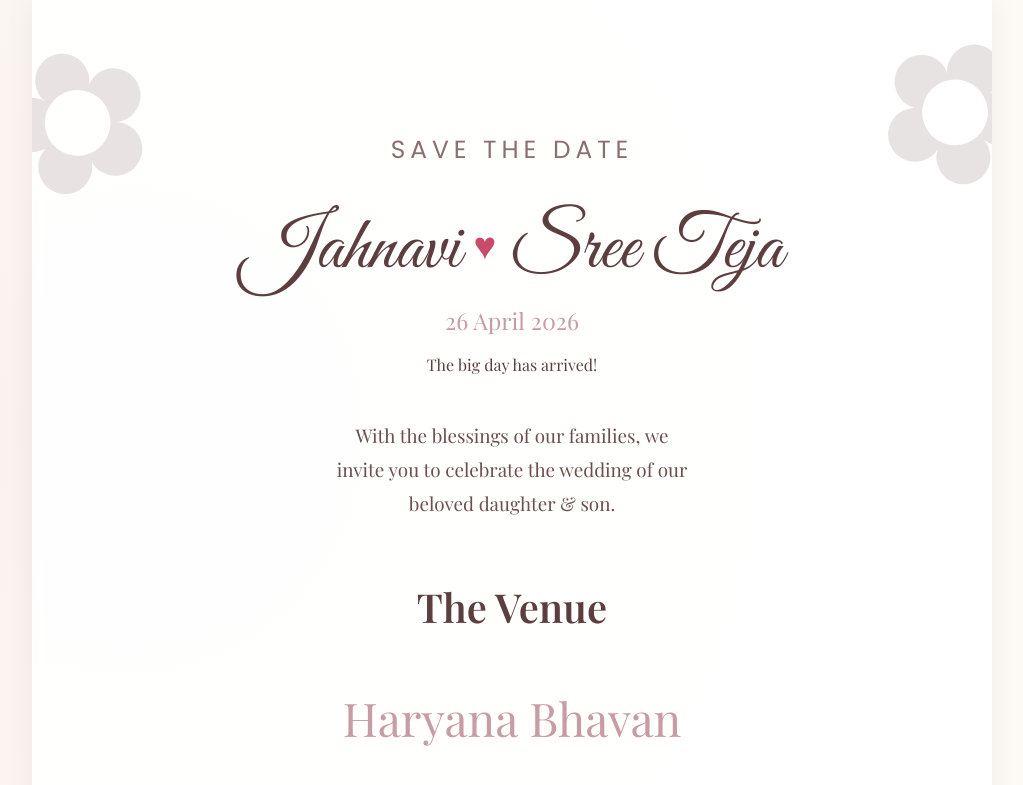
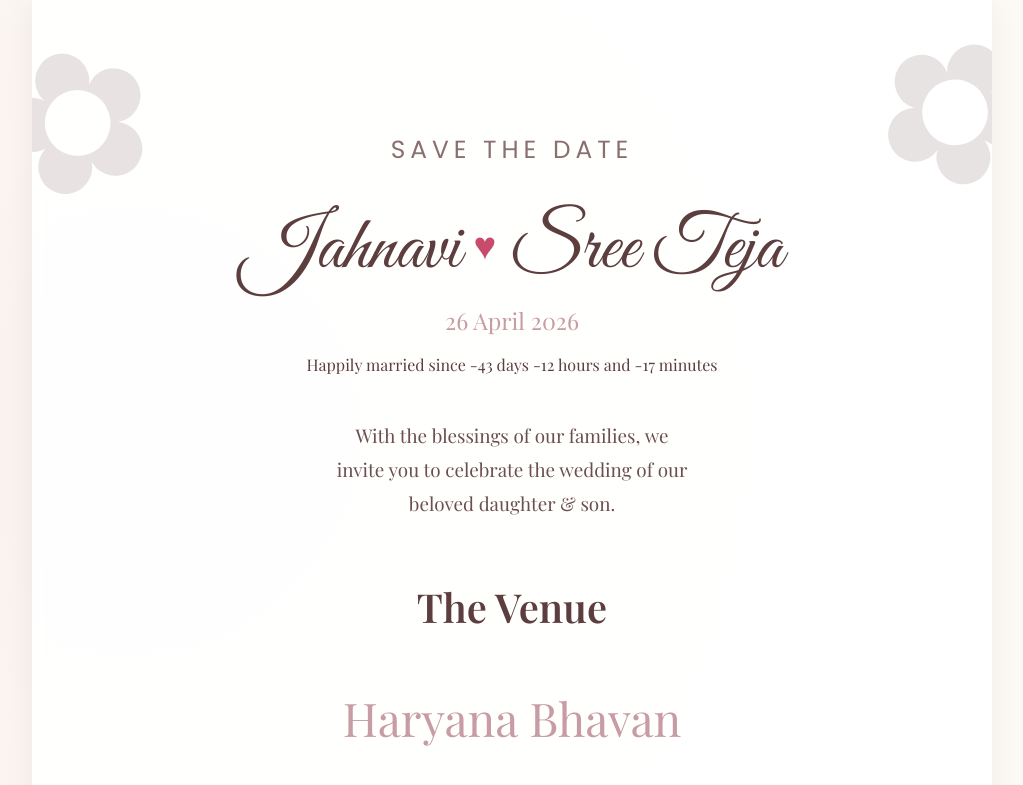
Before and after one commit to Harsha2717/Invite, a React (Vite) app: page / in a window 1280 px wide. Shown: the top 785 px of the page, without its empty margins (128-1151 px from the left). Built offline with nearby package versions, Linux system fonts and the light colour scheme; a web font is replaced by a local one.

Commit message:
Updated display

```diff
--- a/src/components/CountDown.jsx
+++ b/src/components/CountDown.jsx
@@ -13,7 +13,7 @@ function CountDown() {
     })
     return (
         <>
-            {timeLeft > 0 ? countDownDiv(timeLeft) : weddingDateDiv()}
+            {timeLeft > 0 ? countDownDiv(timeLeft) : WeddingDateDiv(timeLeft)}
         </>
     );
 }
@@ -34,10 +34,30 @@ function countDownDiv(timeRemaining) {
     </>
 }
 
-function weddingDateDiv() {
-    return <>
-        The big day has arrived!
-    </>
+function WeddingDateDiv(timeLeft) {
+    if (timeLeft === 0) {
+        return (
+            <div id="wedding-date">
+                The big day has arrived!
+            </div>
+        );
+    }
+
+    const days = Math.floor(timeLeft / (1000 * 60 * 60 * 24));
+    const hours = Math.floor(
+        (timeLeft % (1000 * 60 * 60 * 24)) / (1000 * 60 * 60)
+    );
+    const minutes = Math.floor(
+        (timeLeft % (1000 * 60 * 60)) / (1000 * 60)
+    );
+
+    return (
+        <div id="wedding-date">
+            Happily married since {days} day{days !== 1 ? "s" : ""} {" "}
+            {hours} hour{hours !== 1 ? "s" : ""} and{" "}
+            {minutes} minute{minutes !== 1 ? "s" : ""}
+        </div>
+    );
 }
 
 function calculateTimeLeft(weddingDate) {
```
